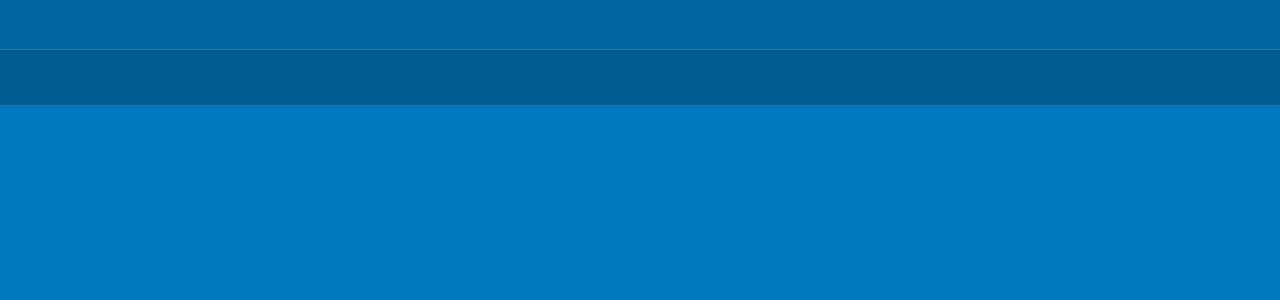
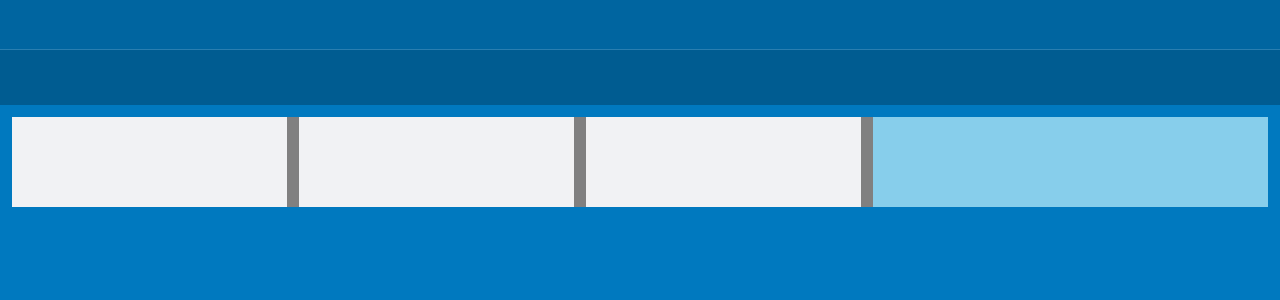
Before and after one commit to WonWoo-Shin/trello-clone, a React (Vite) app: page / in a window 1280 px wide. Shown: the top 300 px of the page. Built offline with nearby package versions, Linux system fonts and the light colour scheme.

Commit message:
드래그드롭 세팅

```diff
--- a/package.json
+++ b/package.json
@@ -11,11 +11,13 @@
   },
   "dependencies": {
     "react": "^18.2.0",
+    "react-beautiful-dnd": "^13.1.1",
     "react-dom": "^18.2.0",
     "styled-components": "^6.1.11"
   },
   "devDependencies": {
     "@types/react": "^18.2.66",
+    "@types/react-beautiful-dnd": "^13.1.8",
     "@types/react-dom": "^18.2.22",
     "@typescript-eslint/eslint-plugin": "^7.2.0",
     "@typescript-eslint/parser": "^7.2.0",
--- a/src/App.tsx
+++ b/src/App.tsx
@@ -1,3 +1,4 @@
+import Boards from "./components/Boards";
 import { BoardCanvas, BoardHeader, Header, Main, Surface } from "./style/style";
 
 function App() {
@@ -6,7 +7,9 @@ function App() {
       <Header></Header>
       <Main>
         <BoardHeader></BoardHeader>
-        <BoardCanvas></BoardCanvas>
+        <BoardCanvas>
+          <Boards />
+        </BoardCanvas>
       </Main>
     </Surface>
   );
--- /dev/null
+++ b/src/components/Boards.tsx
@@ -0,0 +1,46 @@
+import { DragDropContext, Draggable, Droppable } from "react-beautiful-dnd";
+import { AnotherList, Board, BoardsStyle } from "../style/style";
+
+function Boards() {
+  return (
+    <DragDropContext onDragEnd={() => {}}>
+      <Droppable droppableId="canvas" direction="horizontal">
+        {(provided) => (
+          <BoardsStyle ref={provided.innerRef} {...provided.droppableProps}>
+            <Draggable draggableId="0" index={0}>
+              {(provided) => (
+                <Board
+                  ref={provided.innerRef}
+                  {...provided.draggableProps}
+                  {...provided.dragHandleProps}
+                ></Board>
+              )}
+            </Draggable>
+            <Draggable draggableId="1" index={1}>
+              {(provided) => (
+                <Board
+                  ref={provided.innerRef}
+                  {...provided.draggableProps}
+                  {...provided.dragHandleProps}
+                ></Board>
+              )}
+            </Draggable>
+            <Draggable draggableId="2" index={2}>
+              {(provided) => (
+                <Board
+                  ref={provided.innerRef}
+                  {...provided.draggableProps}
+                  {...provided.dragHandleProps}
+                ></Board>
+              )}
+            </Draggable>
+            {provided.placeholder}
+            <AnotherList />
+          </BoardsStyle>
+        )}
+      </Droppable>
+    </DragDropContext>
+  );
+}
+
+export default Boards;
--- a/src/style/style.tsx
+++ b/src/style/style.tsx
@@ -26,5 +26,23 @@ export const BoardHeader = styled.div`
 
 export const BoardCanvas = styled.div`
   background-color: ${(props) => props.theme.boardCanvasColor};
+  padding: 12px;
   flex-grow: 1;
 `;
+
+export const BoardsStyle = styled.ul`
+  display: flex;
+  background-color: gray;
+`;
+
+export const Board = styled.li`
+  width: 275px;
+  min-height: 90px;
+  background-color: #f1f2f4;
+  margin-right: 12px;
+`;
+
+export const AnotherList = styled.div`
+  flex-grow: 1;
+  background-color: skyblue;
+`;
```
Also changed, not shown: 1 other file (tests, documents, lock files or other folders).
